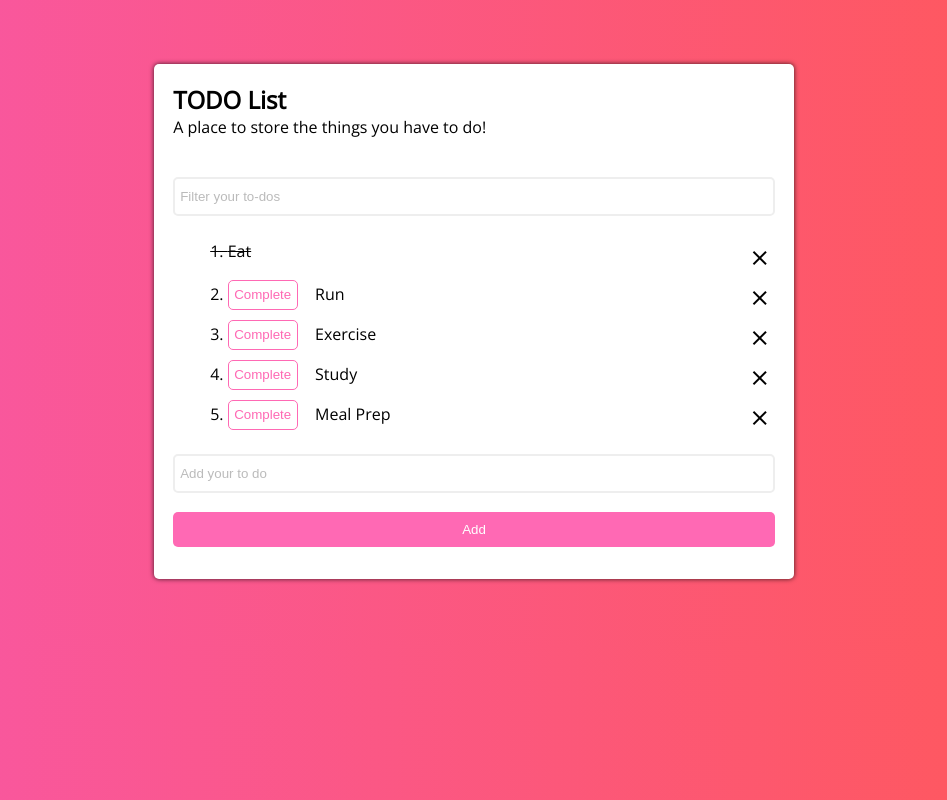
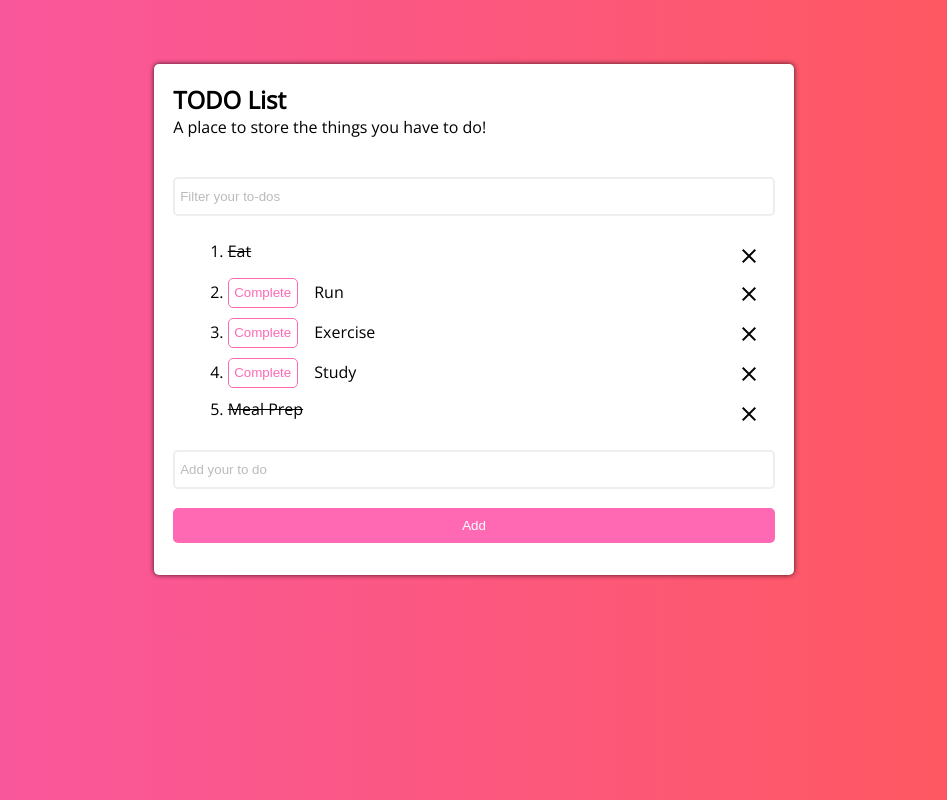
Before and after one commit to Adrean1983/AngularLab1Part1, a plain HTML site: page index.html in a window 1280 px wide. Shown: the whole page, without its empty margins (166-1113 px from the left). Drawn offline with nearby package versions, Linux system fonts and the light colour scheme.

Commit message:
final commit of angular lab 1 part 1

```diff
--- a/css/styles.css
+++ b/css/styles.css
@@ -20,10 +20,11 @@ body {
     border-radius: 5px;
     margin: 10% auto;
 }
+
 .boxtitle {
-    /* display: flex; */
     margin: 3%;
 }
+
 input {
     margin: 3% 3%;
     border-radius: 5px;
@@ -32,6 +33,7 @@ input {
     padding: 0px 5px;
     color: black;
 }
+
 ::placeholder {
     color: #bbb;
 }
@@ -45,12 +47,15 @@ ol {
 li {
     list-style-position: inside;
     padding: 5px;
- }
+}
 
-li:hover {
+.libox {
+    display: inline-block;
+    width: 95%;
+}
+.libox:hover {
     background-color:#eee;
- }
-
+}
 
 .completed {
     text-decoration:line-through;
@@ -66,21 +71,17 @@ li:hover {
     text-decoration: none;
     margin-right: 3%;
 }
-/* #closecross {
-    float: right;
-    margin-right: 3%;
-    text-align: center;
-    padding-top: 6px;
-} */
+
 .material-icons {
     float: right;
     margin-right: 3%;
     text-align: center;
-    padding-top: 6px;
+    padding-top: 4px;
 }
+
 li:hover .material-icons {
     color: #ff0000;
- }
+}
 
 .btnadd {
     text-decoration: none;
@@ -91,10 +92,10 @@ li:hover .material-icons {
     padding: 10px;
     margin: 0% 3% 5% 3%;
 }
+
 .btnadd:hover {
     background-color: #ff1493;
 }
-
 
 @media only screen and (min-width: 480px) {
     .main {
--- a/index.html
+++ b/index.html
@@ -19,7 +19,9 @@
         </section>
         <input type="text" placeholder="Filter your to-dos">
         <ol>
-            <li ng-repeat="item in list.tasks track by $index" ng-class="{completed: item.completed}"><button type="button" class="btncomplete" ng-if="!item.completed">Complete</button>{{ item.task }}<i class="material-icons">clear</i></li>
+            <li ng-repeat="item in list.tasks track by $index">
+                <div class="libox" ng-class="{completed: item.completed}"><button type="button" class="btncomplete" ng-if="!item.completed">Complete</button>{{ item.task }}<i class="material-icons">clear</i></div>
+            </li>
         </ol>
         <input type="text" placeholder="Add your to do">
         <button type="button" class="btnadd">Add</button>
--- a/scripts/ctrl.js
+++ b/scripts/ctrl.js
@@ -21,7 +21,7 @@ function TodoController() {
         },
         {
             task: "Meal Prep",
-            completed: false
+            completed: true
         }
     ];
     // vm.addTasks = (newItem) => {
@@ -30,10 +30,7 @@ function TodoController() {
     //         completed: false
     //     })
     // }
-
 }
-
-
 angular
     .module("todoApp")
     .controller("TodoController", TodoController);
```
